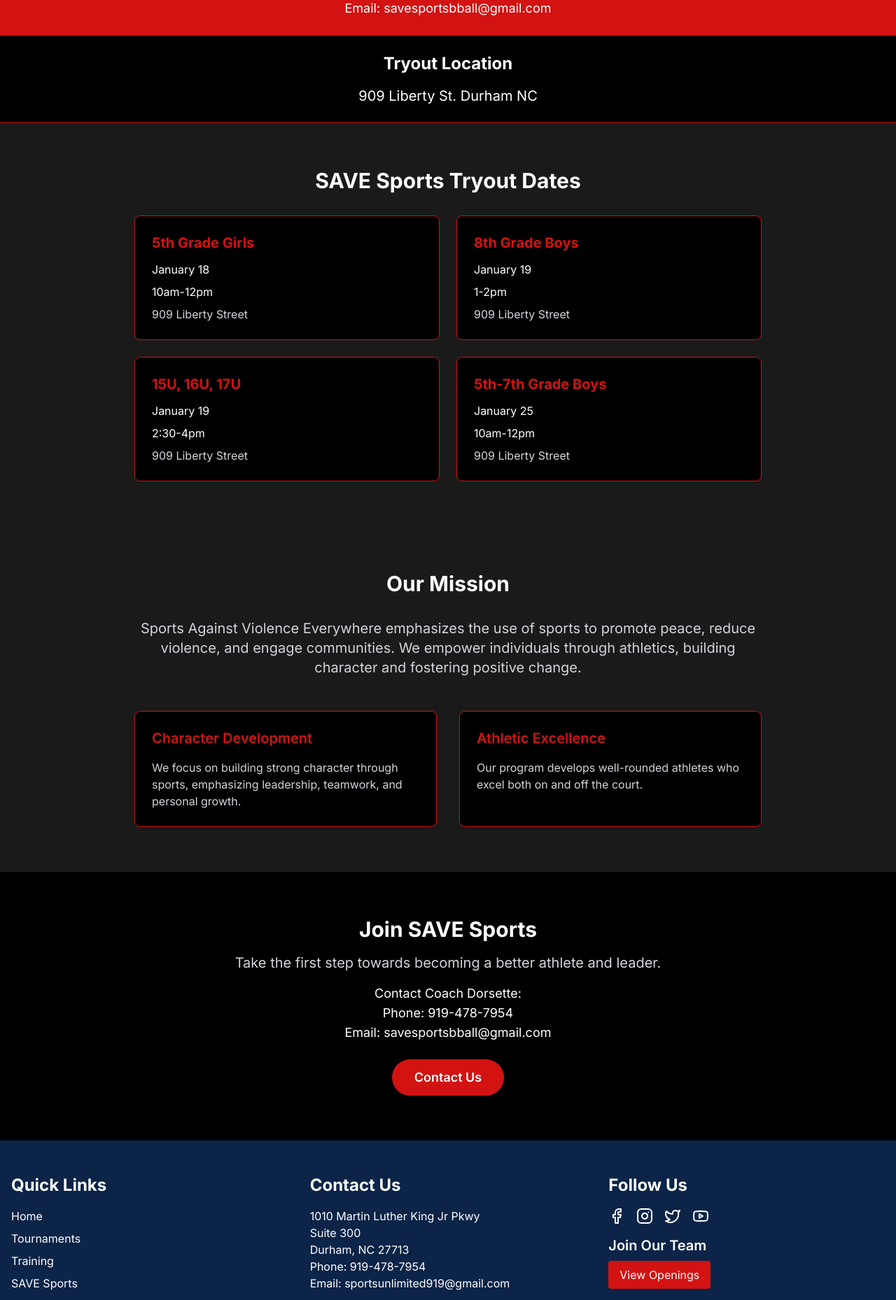
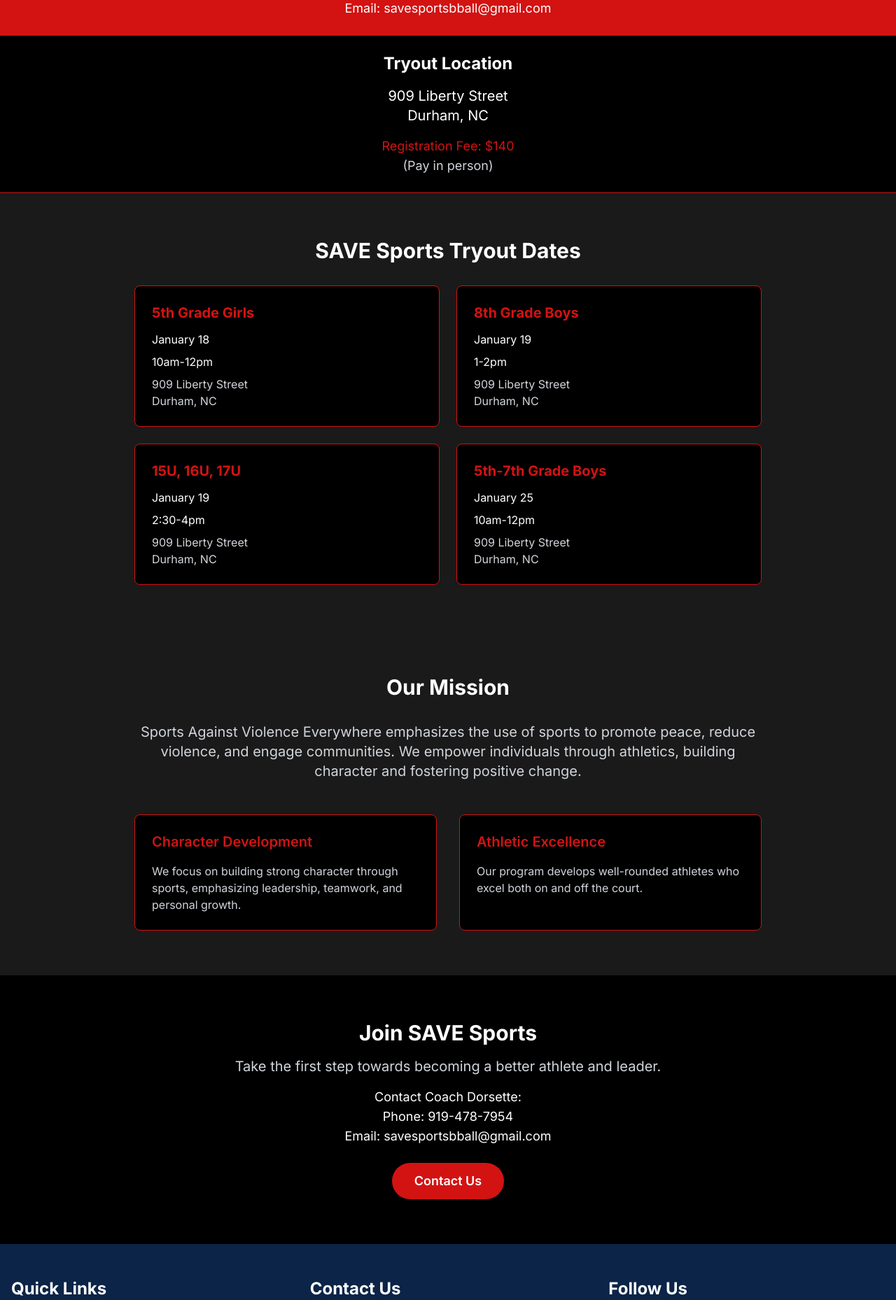
Before and after one commit to actonbp/sports-unlimited, a Next.js app: page /save in a window 1280 px wide. Shown: the part 1280-3138 px from the top of the page at 70% size. Built offline with nearby package versions, Linux system fonts and the light colour scheme.

Commit message:
Update SAVE Sports tryout information - Add Durham, NC to addresses - Add  registration fee information

```diff
--- a/app/save/page.tsx
+++ b/app/save/page.tsx
@@ -118,8 +118,13 @@
                     <div className="container mx-auto px-4">
                         <div className="text-center text-white">
                             <h2 className="text-2xl font-bold mb-4">Tryout Location</h2>
-                            <p className="text-xl">
-                                909 Liberty St. Durham NC
+                            <p className="text-xl mb-2">
+                                909 Liberty Street<br />
+                                Durham, NC
+                            </p>
+                            <p className="text-lg text-[#D21312] mt-4">
+                                Registration Fee: $140<br />
+                                <span className="text-gray-300">(Pay in person)</span>
                             </p>
                         </div>
                     </div>
@@ -140,28 +145,28 @@
                                     <h3 className="text-xl font-bold mb-3 text-[#D21312]">5th Grade Girls</h3>
                                     <p className="text-white mb-2">January 18</p>
                                     <p className="text-white mb-2">10am-12pm</p>
-                                    <p className="text-gray-300">909 Liberty Street</p>
+                                    <p className="text-gray-300">909 Liberty Street<br />Durham, NC</p>
                                 </div>
 
                                 <div className="bg-black p-6 rounded-lg border border-[#D21312]">
                                     <h3 className="text-xl font-bold mb-3 text-[#D21312]">8th Grade Boys</h3>
                                     <p className="text-white mb-2">January 19</p>
                                     <p className="text-white mb-2">1-2pm</p>
-                                    <p className="text-gray-300">909 Liberty Street</p>
+                                    <p className="text-gray-300">909 Liberty Street<br />Durham, NC</p>
                                 </div>
 
                                 <div className="bg-black p-6 rounded-lg border border-[#D21312]">
                                     <h3 className="text-xl font-bold mb-3 text-[#D21312]">15U, 16U, 17U</h3>
                                     <p className="text-white mb-2">January 19</p>
                                     <p className="text-white mb-2">2:30-4pm</p>
-                                    <p className="text-gray-300">909 Liberty Street</p>
+                                    <p className="text-gray-300">909 Liberty Street<br />Durham, NC</p>
                                 </div>
 
                                 <div className="bg-black p-6 rounded-lg border border-[#D21312]">
                                     <h3 className="text-xl font-bold mb-3 text-[#D21312]">5th-7th Grade Boys</h3>
                                     <p className="text-white mb-2">January 25</p>
                                     <p className="text-white mb-2">10am-12pm</p>
-                                    <p className="text-gray-300">909 Liberty Street</p>
+                                    <p className="text-gray-300">909 Liberty Street<br />Durham, NC</p>
                                 </div>
                             </div>
                         </motion.div>
--- a/components/Footer.tsx
+++ b/components/Footer.tsx
@@ -36,9 +36,8 @@
           </div>
           <div>
             <h3 className="text-2xl font-bold mb-4">Contact Us</h3>
-            <p>1010 Martin Luther King Jr Pkwy</p>
-            <p>Suite 300</p>
-            <p>Durham, NC 27713</p>
+            <p>909 Liberty Street</p>
+            <p>Durham, NC 27701</p>
             <p>Phone: 919-478-7954</p>
             <p>Email: sportsunlimited919@gmail.com</p>
           </div>
```
